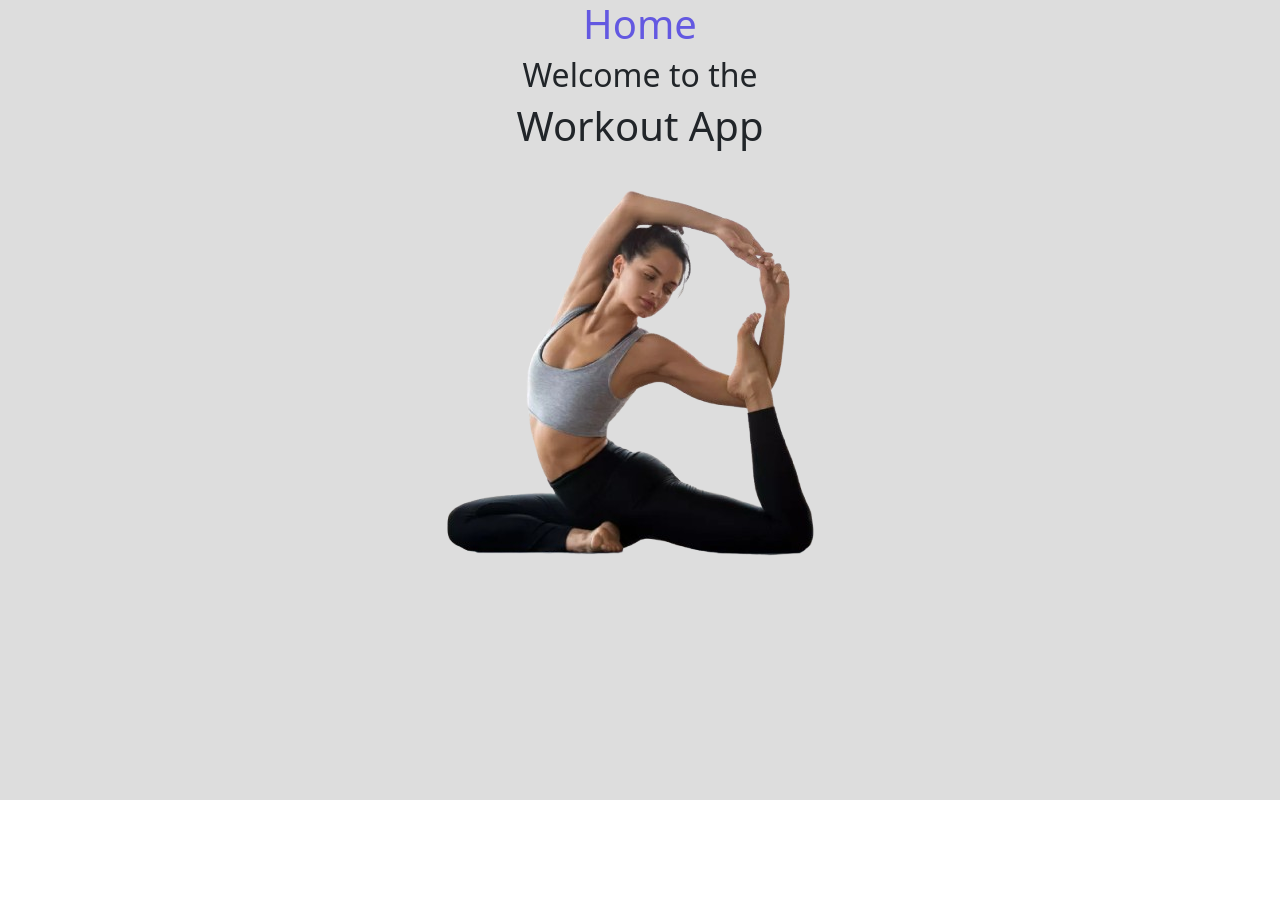
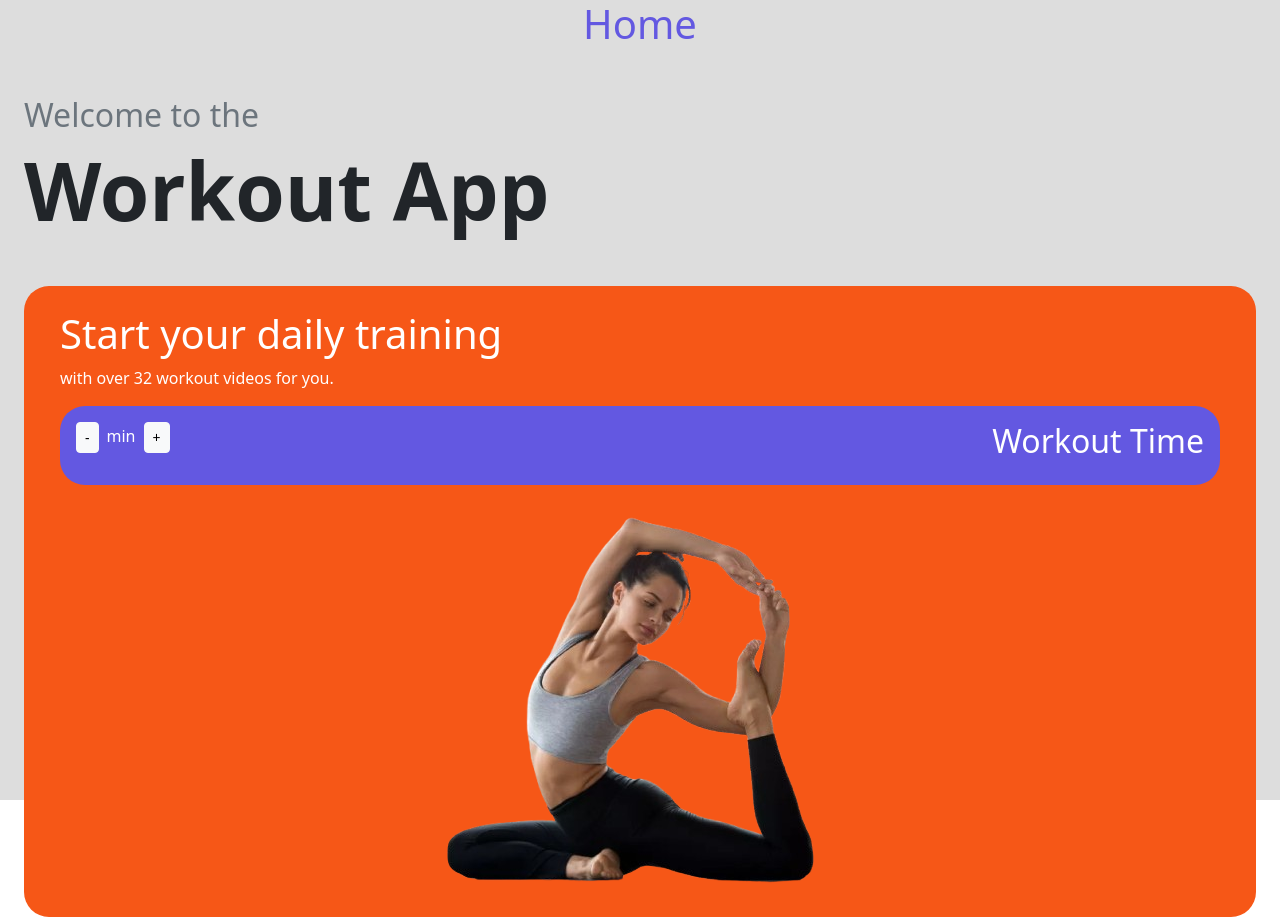
Before and after one commit to magneises/reactCrashCourseWithReachApp-LearnWebDevWithNorbert, a React (Vite) app in the folder workout-app/: page / in a window 1280 px wide. Before the commit the page ends 800 px from the top, so only its background shows below. Built offline with nearby package versions, Linux system fonts and the light colour scheme.

Commit message:
updated home.jsx file

```diff
--- a/workout-app/src/components/Home.jsx
+++ b/workout-app/src/components/Home.jsx
@@ -6,14 +6,28 @@ export default function Home() {
     return (
         <>
             <Title text="Home" color="purple" />
-            <header>
-                <h2>Welcome to the</h2>
-                <h1>Workout App</h1>
+
+            <header className='text-start my-5 ms-4'>
+                <h2 className='text-secondary fw-light'>Welcome to the</h2>
+                <h1 className='display-1 fw-bold'>Workout App</h1>
             </header>
-            <main>
-                <div className="col">
+            <main className='card row text-left text-white m-4 p-4 bg-orange'>
+                <div className="col text-start">
+                    <h1>Start your daily training</h1>
+                    <p>with over 32 workout videos for you.</p>
+                    <div className='card bg-purple d-flex flex-row justify-content-between p-3'>
+                        <div className="text-end">
+                            <button className='btn btn-light btn-sm'>-</button>
+                            <span style={{ margin: '.5rem' }}>min</span>
+                            <button className='btn btn-light btn-sm'>+</button>
+                        </div>
+                        <h2>Workout Time</h2>
+                    </div>
+                </div>
+                <div className='col '>
                     <img src={yogaPose2} alt="yogaPose2" />
                 </div>
+                <a href='/'></a>
             </main>
         </>
     );
```
